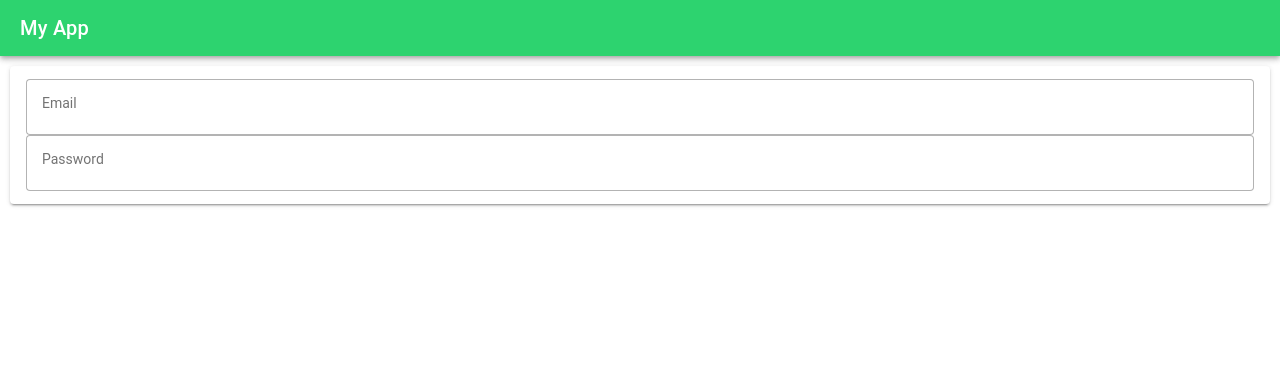
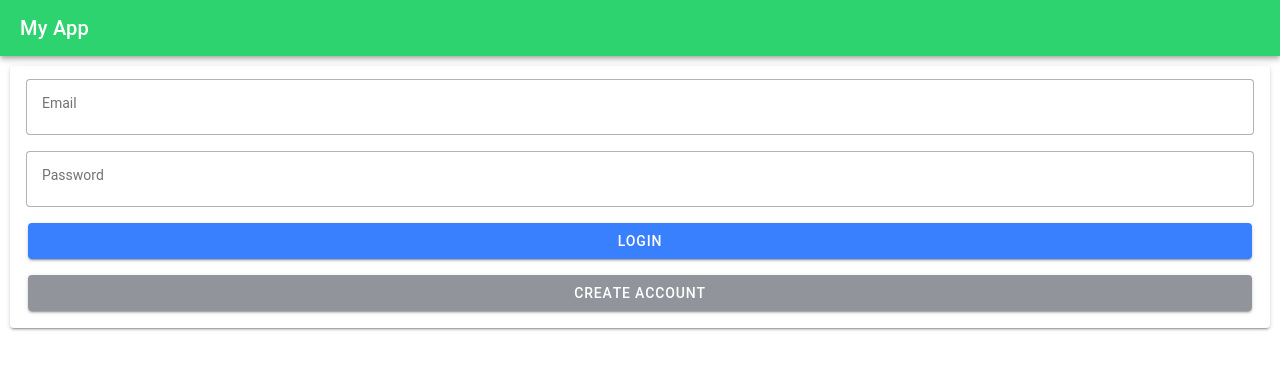
Before and after one commit to obuastella/Ionic, a React (Vite) app in the folder myApp/: page / in a window 1280 px wide. Shown: the top 370 px of the page. Built offline with nearby package versions, Linux system fonts and the light colour scheme.

Commit message:
Working with forms (routing)

```diff
--- a/myApp/src/pages/Login.tsx
+++ b/myApp/src/pages/Login.tsx
@@ -1,4 +1,5 @@
 import {
+  IonButton,
   IonCard,
   IonCardContent,
   IonContent,
@@ -35,12 +36,29 @@ const Login: React.FC = () => {
                 placeholder="johndoe@gmail.com"
               ></IonInput>
               <IonInput
+                className="ion-margin-top"
                 label="Password"
                 labelPlacement="floating"
                 fill="outline"
                 type="password"
                 placeholder="johndoe@gmail.com"
               ></IonInput>
+              <IonButton
+                className="ion-margin-top"
+                type="submit"
+                expand="block"
+              >
+                Login
+              </IonButton>
+              <IonButton
+                routerLink="/register"
+                color={"medium"}
+                className="ion-margin-top"
+                type="button"
+                expand="block"
+              >
+                Create Account
+              </IonButton>
             </form>
           </IonCardContent>
         </IonCard>
```
